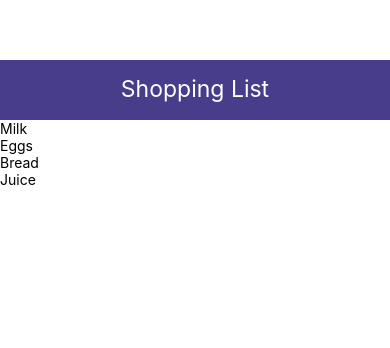
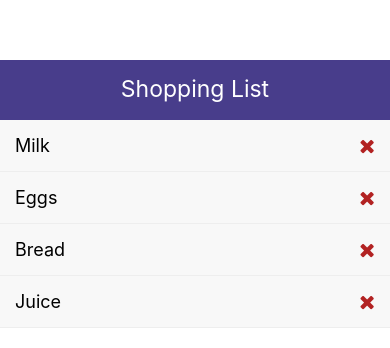
Before and after one commit to RobertDGordon/nativeapp, a React Native app in the folder ShoppingList/: screen / in a window 390 px wide. Shown: the top 348 px of the page. Built offline with nearby package versions, Linux system fonts and the light colour scheme.

Commit message:
Delete item success

```diff
--- a/ShoppingList/App.js
+++ b/ShoppingList/App.js
@@ -12,11 +12,18 @@ const App = () => {
     {id: uuidv4(), text: 'Bread'},
     {id: uuidv4(), text: 'Juice'},
   ])
+
+  const deleteItem = (id) => {
+    setItems(prevItems => {
+      return prevItems.filter(item => item.id != id);
+    });
+  }
+
   return (
     <View style={styles.container}>
       <Header />
       <FlatList data={items} renderItem={({item})=> (
-        <ListItem item={item} />
+        <ListItem item={item} deleteItem={deleteItem} />
       ) }/>
     </View>
   )
--- a/ShoppingList/components/ListItem.js
+++ b/ShoppingList/components/ListItem.js
@@ -1,26 +1,32 @@
 import React from 'react';
 import { View, Text, StyleSheet, TouchableOpacity } from 'react-native';
+import Icon from 'react-native-vector-icons/dist/FontAwesome';
 
-const ListItem = ({ item }) => {
+const ListItem = ({ item, deleteItem }) => {
   return (
     <TouchableOpacity style={styles.listItem}>
         <View style={styles.listItemView}>
             <Text style={styles.listItemText}>{item.text}</Text>
+            <Icon name = 'remove' size={20} color='firebrick' onPress={()=> deleteItem(item.id)} />
         </View>
     </TouchableOpacity>
   )
 }
 
 const styles = StyleSheet.create({
-  header: {
-    height: 60,
+  listItem: {
     padding: 15,
-    backgroundColor: 'darkslateblue'
+    backgroundColor: '#f8f8f8',
+    borderBottomWidth: 1,
+    borderColor: '#eee'
   },
-  text: {
-      color: 'white',
-      fontSize: 23,
-      textAlign: 'center'
+  listItemView: {
+      flexDirection: 'row',
+      justifyContent: 'space-between',
+      alignItems: 'center'
+  },
+  listItemText: {
+      fontSize: 18
   }
 })
 
```
